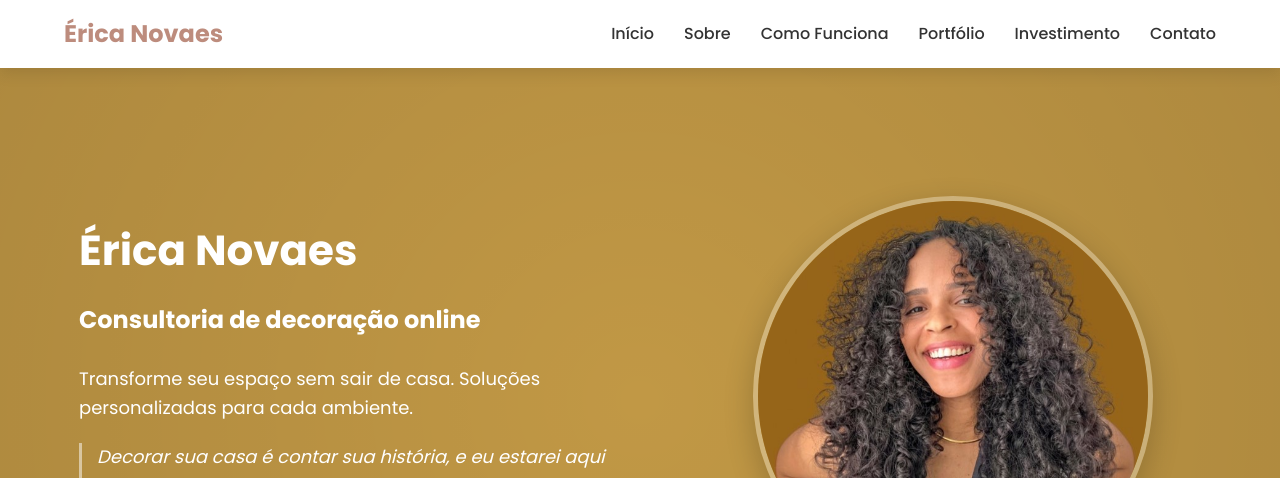
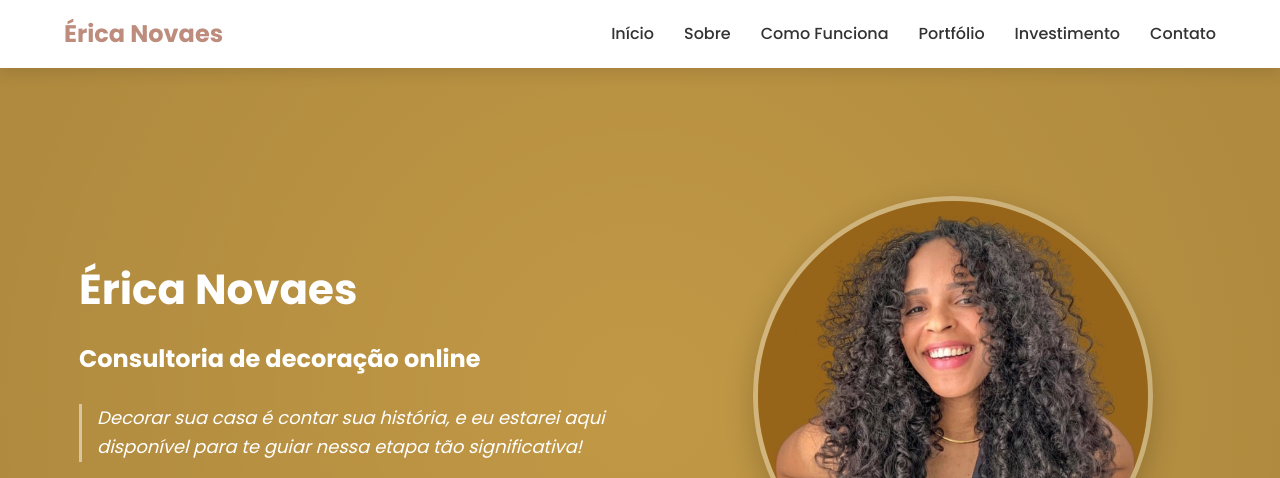
Before and after one commit to andrevasconceloss/erica, a plain HTML site: page index.html in a window 1280 px wide. Shown: the top 478 px of the page. Drawn offline with Linux system fonts and the light colour scheme.

Commit message:
First update

```diff
--- a/index.html
+++ b/index.html
@@ -36,7 +36,6 @@
             <div class="hero-content">
                 <h1>Érica Novaes</h1>
                 <h2 >Consultoria de decoração online</h2> <br>
-                <p>Transforme seu espaço sem sair de casa. Soluções personalizadas para cada ambiente.</p>
                 <p class="hero-quote">Decorar sua casa é contar sua história, e eu estarei aqui disponível para te guiar nessa etapa tão significativa!</p>
                 <div class="hero-buttons">
                     <a href="https://wa.me/5575981915843?text=Olá,%20tenho%20interesse%20na%20consultoria." class="btn">
```
